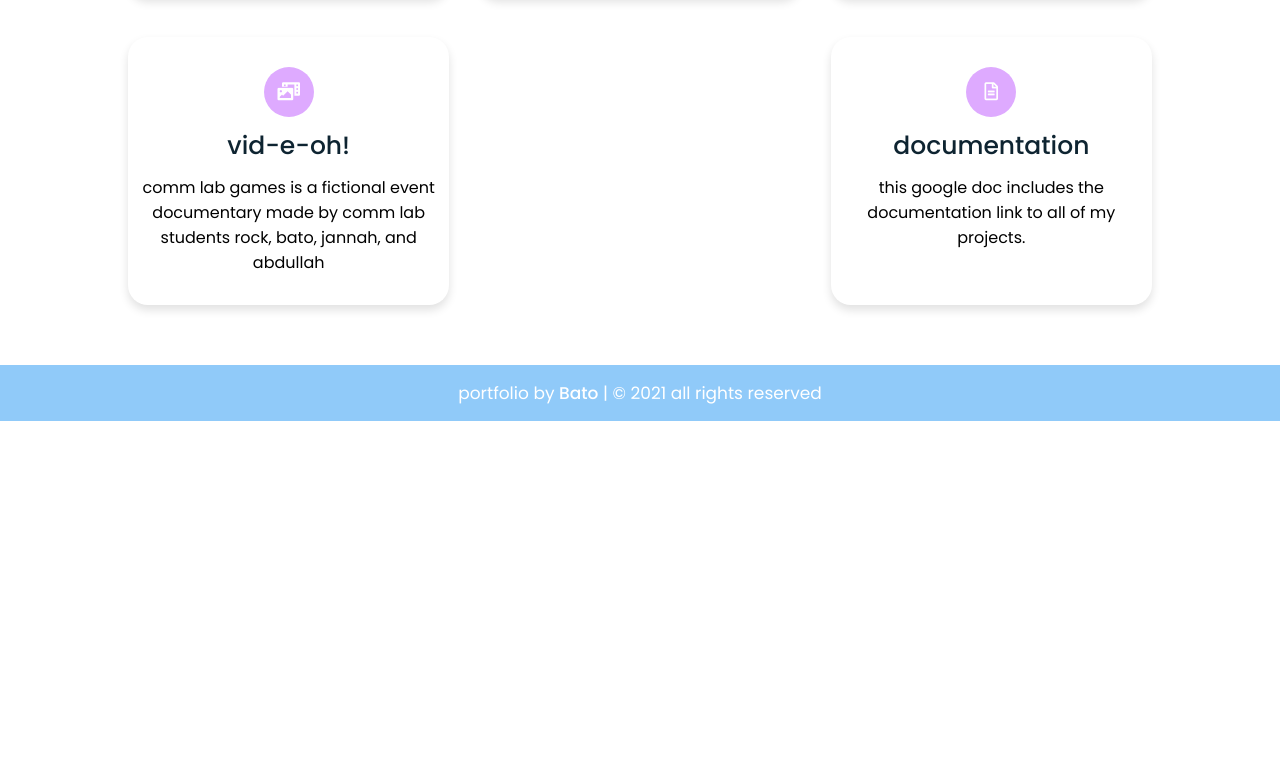
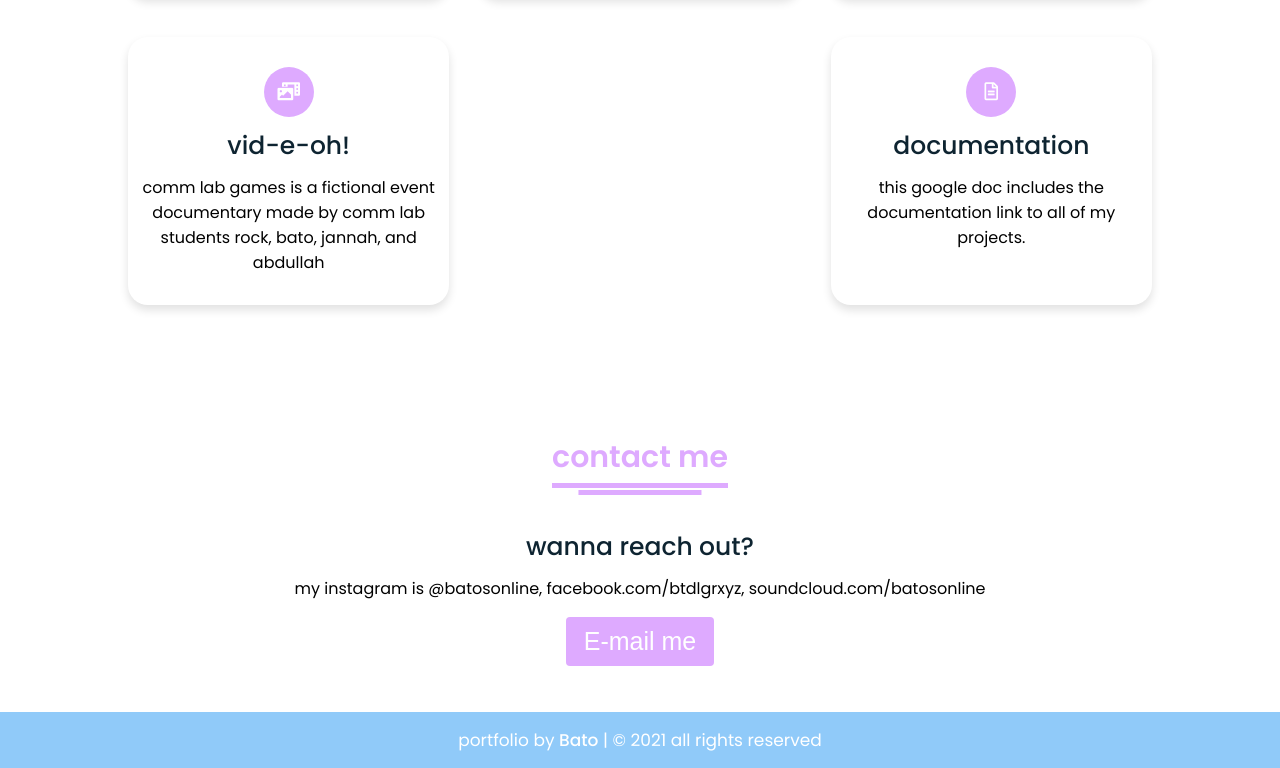
Before and after one commit to batoxpr/portfolio, a plain HTML site: page index.html in a window 1280 px wide. Shown: the part 1909-2677 px from the top of the page. Before the commit the page ends 2330 px from the top, so only its background shows below. Drawn offline with Linux system fonts and the light colour scheme.

Commit message:
Add files via upload

```diff
--- a/index.html
+++ b/index.html
@@ -20,6 +20,7 @@
           <li><a href="#home">home</a></li>
           <li><a href="#about">about</a></li>
           <li><a href="#projects">projects</a></li>
+            <li><a href="#contact">contact</a></li>
           <div class="cancel-btn">
             <i class="fas fa-times"></i>
           </div>
@@ -119,6 +120,20 @@
    </div>
  </section>
 
+ <!-- Contact Me section Start -->
+ <section class="contact" id="contact">
+   <div class="content">
+     <div class="title"><span>contact me</span></div>
+     <div class="text">
+       <div class="topic">wanna reach out?</div>
+       <p>my instagram is @batosonline, facebook.com/btdlgrxyz, soundcloud.com/batosonline</p>
+       <div class="button">
+         <a href"mailto:bato@nyu.edu"><button>E-mail me</button></a>
+       </div>
+     </div>
+   </div>
+ </section>
+
 <!-- footer -->
 <footer>
   <div class="text">
--- a/script.js
+++ b/script.js
@@ -1,4 +1,4 @@
-// Sticky Navigation Menu JS Code
+// sticky nav
 let nav = document.querySelector("nav");
 let scrollBtn = document.querySelector(".scroll-button a");
 console.log(scrollBtn);
@@ -14,7 +14,7 @@ window.onscroll = function() {
 
 }
 
-// Side NavIgation Menu JS Code
+// side nav
 let body = document.querySelector("body");
 let navBar = document.querySelector(".navbar");
 let menuBtn = document.querySelector(".menu-btn");
@@ -34,7 +34,7 @@ cancelBtn.onclick = function(){
   scrollBtn.style.pointerEvents = "auto";
 }
 
-// Side Navigation Bar Close While We Click On Navigation Links
+// side nav close
 let navLinks = document.querySelectorAll(".menu li a");
 for (var i = 0; i < navLinks.length; i++) {
   navLinks[i].addEventListener("click" , function() {
--- a/style.css
+++ b/style.css
@@ -294,6 +294,20 @@ section .button button:hover{
   color: #fff;
 }
 
+/* contact styling */
+.contact{
+  background: #fff;
+}
+.contact .content{
+  margin: 0 auto;
+  padding: 30px 0;
+}
+.contact .text{
+  width: 80%;
+  text-align: center;
+  margin: auto;
+}
+
 /* footer styling*/
 footer{
   background: #90caf9;
```
Also changed, not shown: 1 other file.
